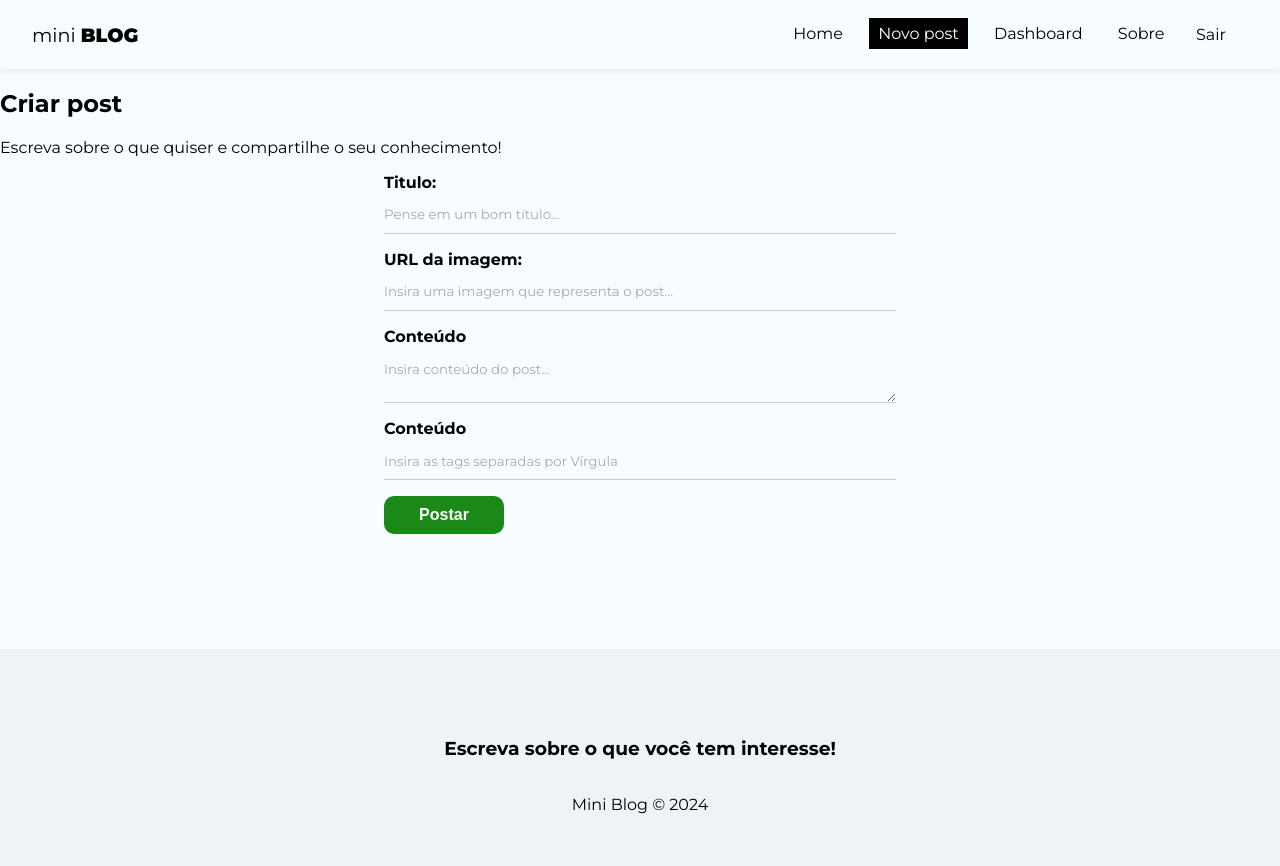
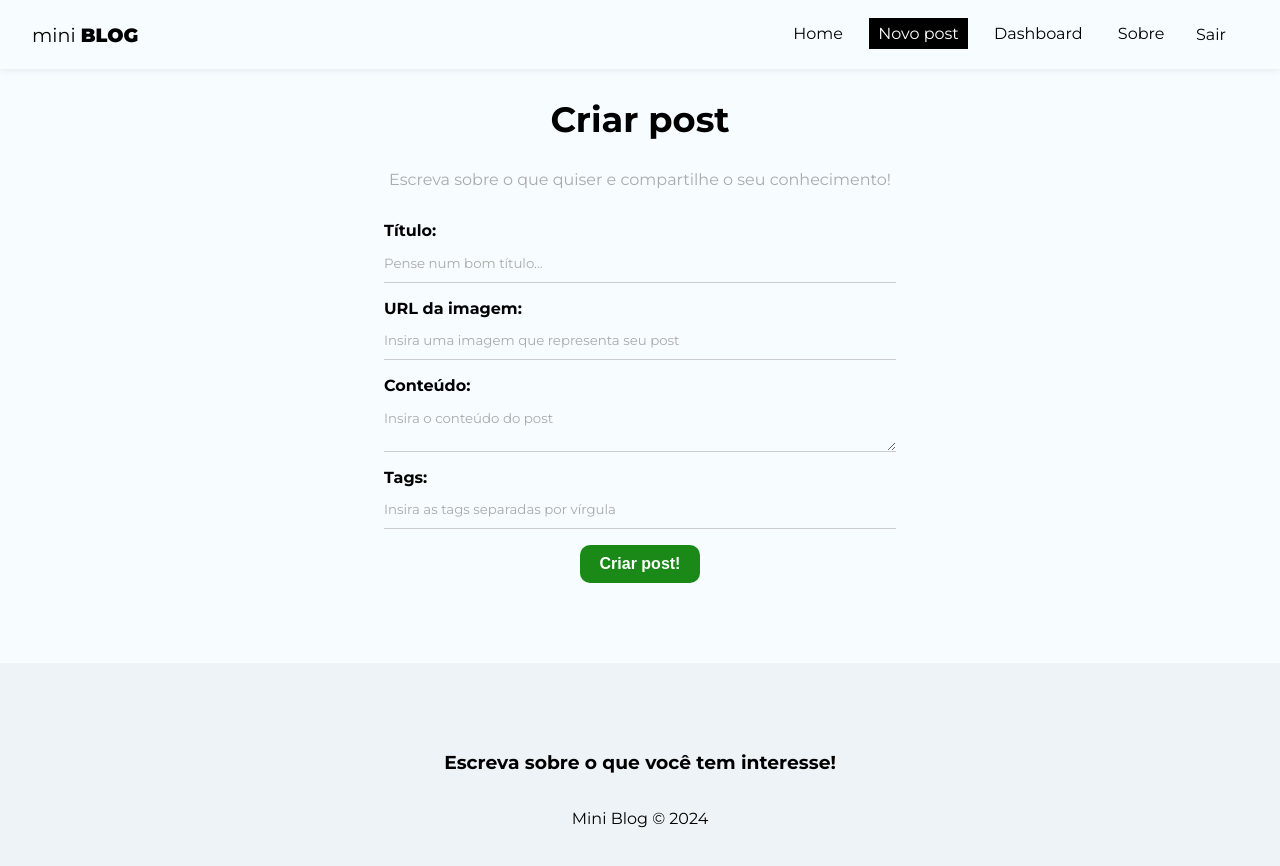
Before and after one commit to devpabloh/Projeto_miniBlog_react, a React (Create React App) app in the folder miniblog/: page /post/Createpost in a window 1280 px wide. Shown: the top 866 px of the page. Built offline with nearby package versions, Linux system fonts and the light colour scheme; no server answers; sample sign-in values are in the browser's storage.

Commit message:
atualização

```diff
--- a/miniblog/src/hooks/useInsertDocument.js
+++ b/miniblog/src/hooks/useInsertDocument.js
@@ -1,45 +1,42 @@
-import {useState, useEffect, useReducer} from "react";
-import {db} from "../firebase/config"
+import { useState, useEffect, useReducer } from "react";
+import { db } from "../firebase/config";
 import { collection, addDoc, Timestamp } from "firebase/firestore";
 
 const initialState = {
   loading: null,
-    error: null
-}
+  error: null,
+};
 
 const insertReducer = (state, action) => {
-    switch(action.type){
+  switch (action.type) {
     case "LOADING":
-            return{loading: true, error:null};
+      return { loading: true, error: null };
     case "INSERTED_DOC":
-            return {loading: false, error: null};
+      return { loading: false, error: null };
     case "ERROR":
-            return{loading: false, error: action.payload};
+      return { loading: false, error: action.payload };
     default:
       return state;
   }
-}
+};
 
-export const userInsertDocument = (docCollection) => {
+export const useInsertDocument = (docCollection) => {
   const [response, dispatch] = useReducer(insertReducer, initialState);
 
-    // deal whith memory leak
-    const [ cancelled, setCancelled] = useState(false);
+  // deal with memory leak
+  const [cancelled, setCancelled] = useState(false);
 
   const checkCancelBeforeDispatch = (action) => {
-        if(!cancelled){
+    if (!cancelled) {
       dispatch(action);
     }
-    }
+  };
 
-    const insertDocument = async(document)=>{
-
-        checkCancelBeforeDispatch({
-            type: "LOADING"
-        })
+  const insertDocument = async (document) => {
+    checkCancelBeforeDispatch({ type: "LOADING" });
 
     try {
-            const newDocument = {...document, createdAt: Timestamp.now()}
+      const newDocument = { ...document, createdAt: Timestamp.now() };
 
       const insertedDocument = await addDoc(
         collection(db, docCollection),
@@ -51,11 +48,7 @@
         payload: insertedDocument,
       });
     } catch (error) {
-
-            checkCancelBeforeDispatch({
-                type: "ERROR",
-                payload: error.message,
-            });
+      checkCancelBeforeDispatch({ type: "ERROR", payload: error.message });
     }
   };
 
@@ -63,6 +56,5 @@
     return () => setCancelled(true);
   }, []);
 
-    return {insertDocument, response}
-
+  return { insertDocument, response };
 };
--- a/miniblog/src/pages/Createpost/Createpost.js
+++ b/miniblog/src/pages/Createpost/Createpost.js
@@ -1,57 +1,128 @@
-import styles from "../Createpost/Createpost.module.css"
+import styles from "./Createpost.module.css";
 
-import {useState} from "react";
-import {useNavigate} from "react-router-dom";
-import {useAuthValue} from "../../context/AuthContext"
+import { useState } from "react";
+import { useInsertDocument } from "../../hooks/useInsertDocument";
+import { useNavigate } from "react-router-dom";
+import { useAuthValue } from "../../context/AuthContext";
 
-const Createpost = () => {
-
-  const [ title, setTitle] = useState("");
+const CreatePost = () => {
+  const [title, setTitle] = useState("");
   const [image, setImage] = useState("");
   const [body, setBody] = useState("");
   const [tags, setTags] = useState([]);
-  const [ formError, setFormError]= useState("");
+  const [formError, setFormError] = useState("");
 
-  const handleSubmit = (e)=>{
+  const { user } = useAuthValue();
+
+  const navigate = useNavigate();
+
+  const { insertDocument, response } = useInsertDocument("posts");
+
+  const handleSubmit = (e) => {
     e.preventDefault();
+    setFormError("");
+
+    // validate image
+    try {
+      new URL(image);
+    } catch (error) {
+      setFormError("A imagem precisa ser uma URL.");
     }
 
+    // create tags array
+    const tagsArray = tags.split(",").map((tag) => tag.trim().toLowerCase());
+
+    // check values
+    if (!title || !image || !tags || !body) {
+      setFormError("Por favor, preencha todos os campos!");
+    }
+
+    console.log(tagsArray);
+
+    console.log({
+      title,
+      image,
+      body,
+      tags: tagsArray,
+      uid: user.uid,
+      createdBy: user.displayName,
+    });
+
+    if(formError) return
+
+    insertDocument({
+      title,
+      image,
+      body,
+      tags: tagsArray,
+      uid: user.uid,
+      createdBy: user.displayName,
+    });
+
+    // redirect to home page
+    navigate("/");
+  };
+
   return (
-    <div className={styles.Create_post}>
+    <div className={styles.create_post}>
       <h2>Criar post</h2>
       <p>Escreva sobre o que quiser e compartilhe o seu conhecimento!</p>
-        <form>
+      <form onSubmit={handleSubmit}>
         <label>
-            <span>Titulo:</span>
-            <input type="text" name="title" required placeholder="Pense em um bom título..." value={title} onChange={(e)=>setTitle(e.target.value)}/>
-
+          <span>Título:</span>
+          <input
+            type="text"
+            name="text"
+            required
+            placeholder="Pense num bom título..."
+            onChange={(e) => setTitle(e.target.value)}
+            value={title}
+          />
         </label>
         <label>
           <span>URL da imagem:</span>
-            <input type="text" name="image" required placeholder="Insira uma imagem que representa o post..." value={image} onChange={(e)=>setImage(e.target.value)}/>
-
+          <input
+            type="text"
+            name="image"
+            required
+            placeholder="Insira uma imagem que representa seu post"
+            onChange={(e) => setImage(e.target.value)}
+            value={image}
+          />
         </label>
         <label>
-            <span>Conteúdo</span>
-            <textarea name="body" required placeholder="Insira conteúdo do post..." value={body} onChange={(e)=>setBody(e.target.value)} ></textarea>
-
+          <span>Conteúdo:</span>
+          <textarea
+            name="body"
+            required
+            placeholder="Insira o conteúdo do post"
+            onChange={(e) => setBody(e.target.value)}
+            value={body}
+          ></textarea>
         </label>
-
         <label>
-            <span>Conteúdo</span>
-            <input name="tags" required placeholder="Insira as tags separadas por Vírgula" value={tags} onChange={(e)=>setTags(e.target.value)}/>
+          <span>Tags:</span>
+          <input
+            type="text"
+            name="tags"
+            required
+            placeholder="Insira as tags separadas por vírgula"
+            onChange={(e) => setTags(e.target.value)}
+            value={tags}
+          />
         </label>
-          <button className="btn">Postar</button>
-    {/*       {!loading && <button className="btn">Entrar</button>}
-        {loading && (
+        {!response.loading && <button className="btn">Criar post!</button>}
+        {response.loading && (
           <button className="btn" disabled>
-            Aguarde...
+            Aguarde.. .
           </button>
         )}
-        {error && <p className="error">{error}</p>} */}
+        {(response.error || formError) && (
+          <p className="error">{response.error || formError}</p>
+        )}
       </form>
     </div>
-  )
-}
+  );
+};
 
-export default Createpost;
+export default CreatePost;
```
Lines whose indentation alone changed are shown as unchanged.
